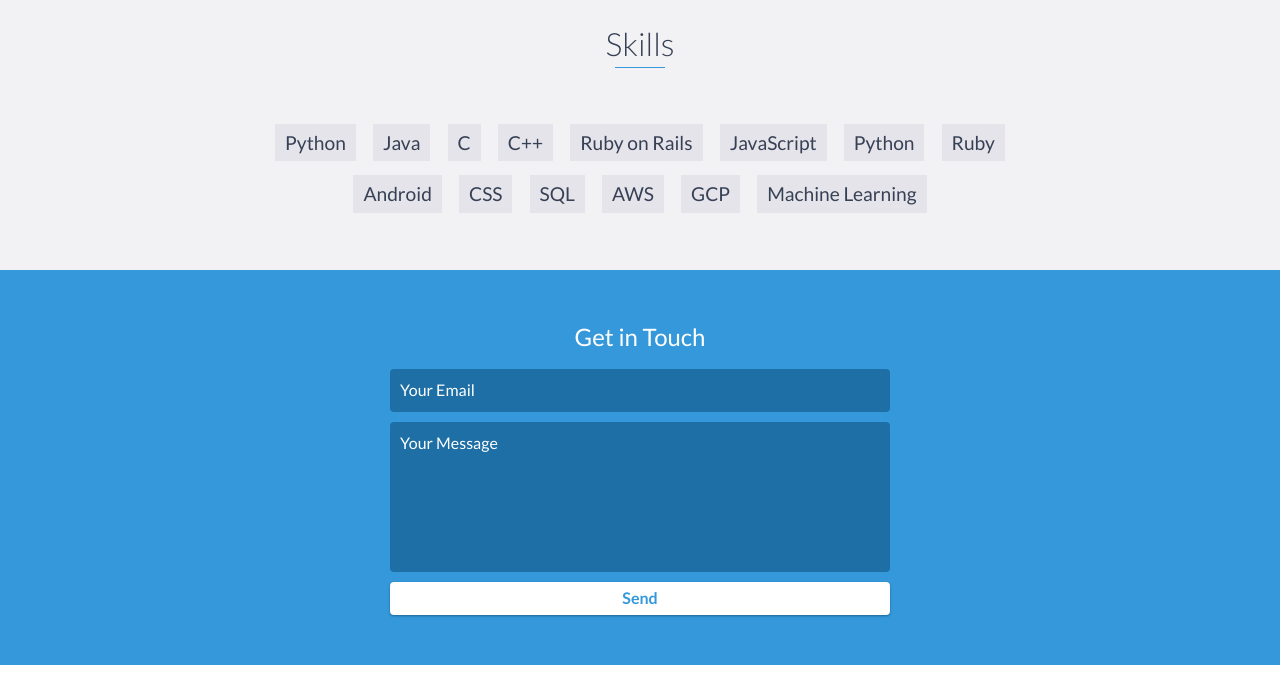
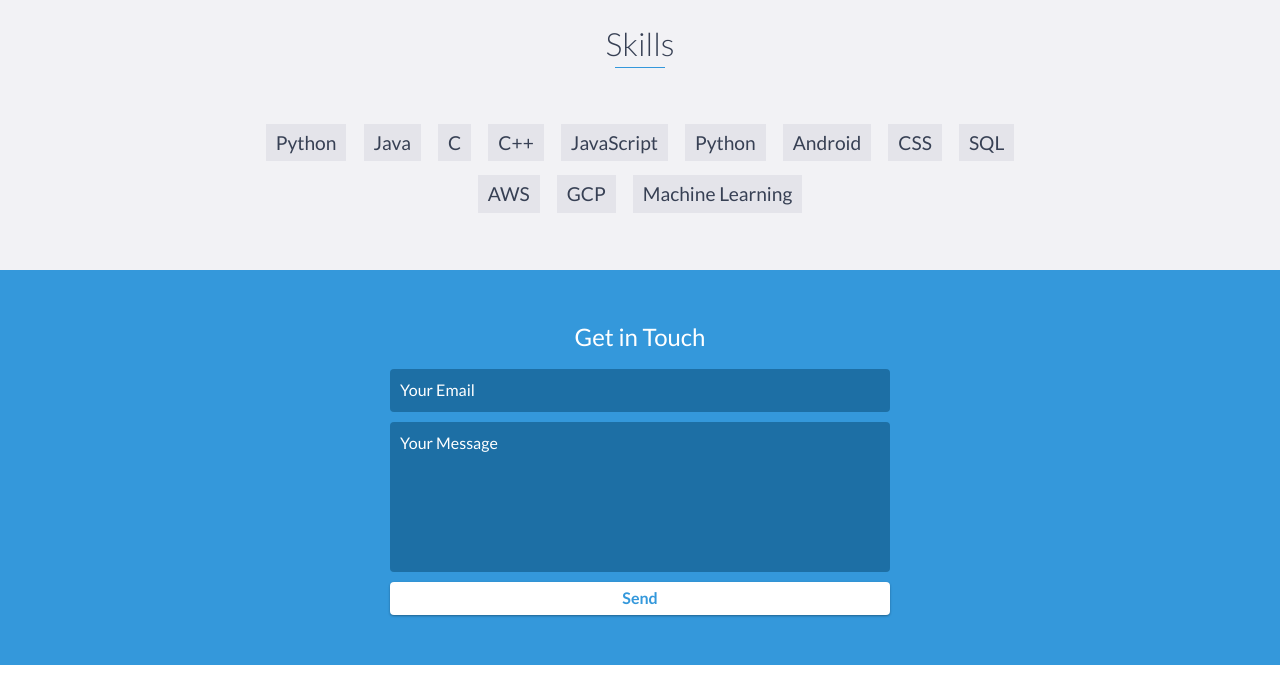
Before and after one commit to Rooppesh/rooppesh.github.io, a website: page index.html in a window 1280 px wide. Shown: the part 4240-4938 px from the top of the page. Drawn offline with nearby package versions, Linux system fonts and the light colour scheme.

Commit message:
Update index.html

```diff
--- a/index.html
+++ b/index.html
@@ -360,10 +360,8 @@ the organization and the hostel though not physically.
             <li>Java</li>
             <li>C</li>
             <li>C++</li>
-            <li>Ruby on Rails</li>
-            <li>JavaScript</li>
+	   <li>JavaScript</li>
             <li>Python</li>
-            <li>Ruby</li>
             <li>Android</li>
             <li>CSS</li>
             <li>SQL</li>
```
